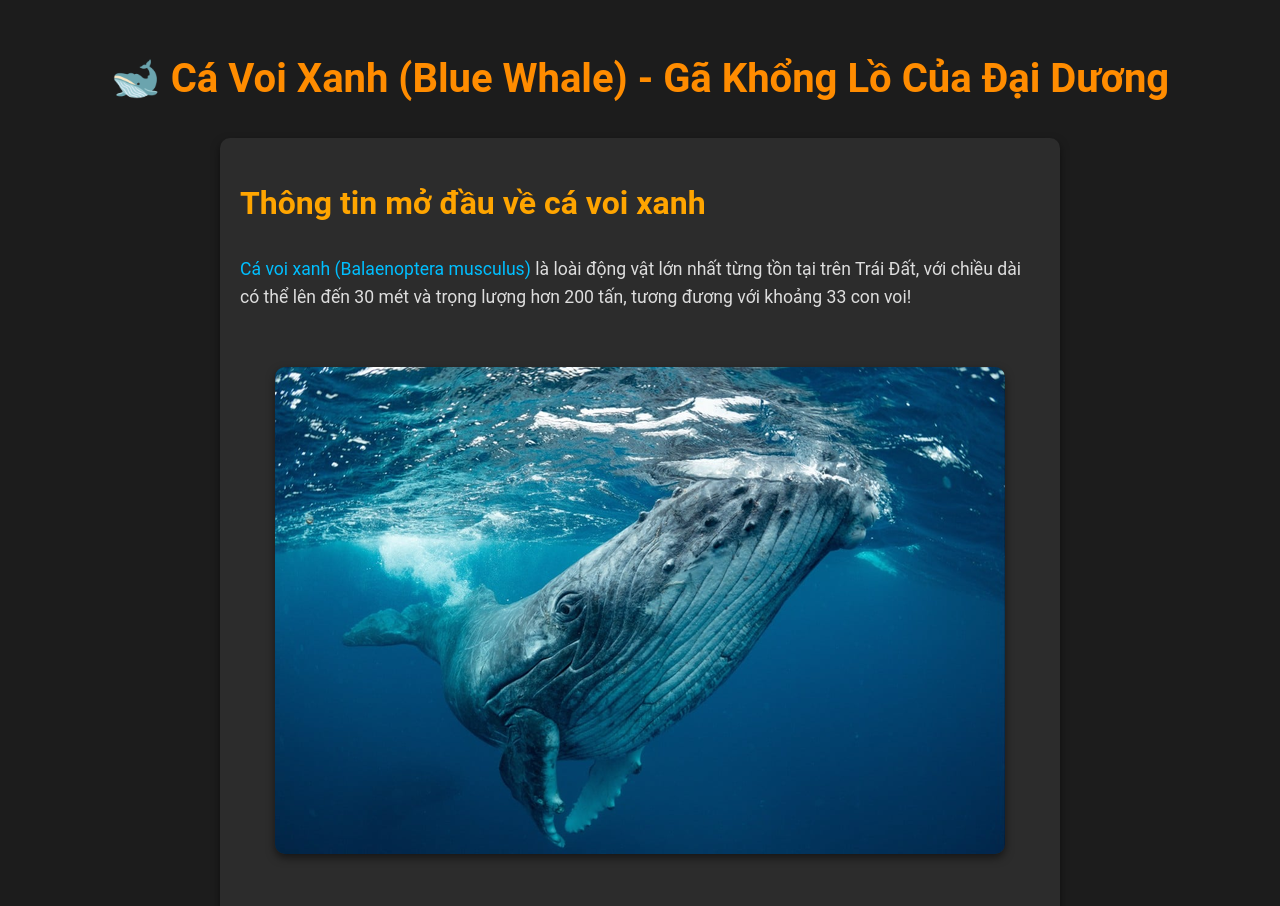
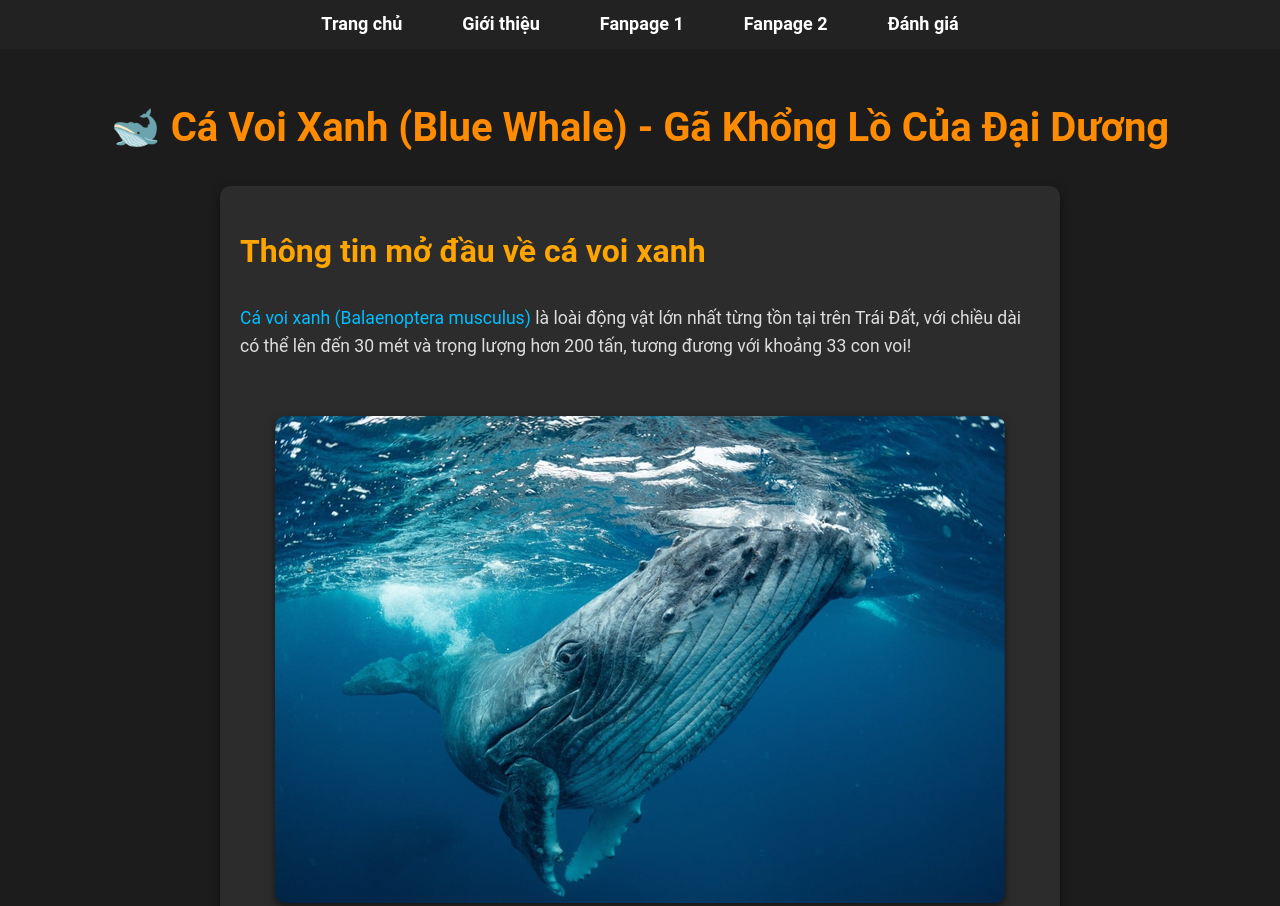
Before and after one commit to thanh8807/webthanhtulam, a plain HTML site: page index1.html in a window 1280 px wide. Shown: the top 906 px of the page. Drawn offline with Linux system fonts and the light colour scheme.

Commit message:
update nội dung web

```diff
--- a/index1.html
+++ b/index1.html
@@ -11,6 +11,15 @@
 </head>
 <!-- bụng -->
 <body>
+    <nav class="menu">
+        <ul>
+            <li><a href="index.html">Trang chủ</a></li>
+            <li><a href="https://vi.wikipedia.org/wiki/C%C3%A1_voi_xanh">Giới thiệu</a></li>
+            <li><a href="https://www.facebook.com/groups/413412763111710">Fanpage 1</a></li>
+            <li><a href="https://www.facebook.com/groups/387553382525320">Fanpage 2</a></li>
+            <li><a href="https://docs.google.com/forms/d/e/1FAIpQLSfoSHSuTuEcIpIpCsnHHKlExZ7gkfjBO6jTzNSjBoPo3Sp8IA/viewform?usp=sharing">Đánh giá</a></li>
+        </ul>
+    </nav>
     <h1>🐋 Cá Voi Xanh (Blue Whale) - Gã Khổng Lồ Của Đại Dương</h1>
     <div>
         <h2>Thông tin mở đầu về cá voi xanh</h2>
--- a/responsive.css
+++ b/responsive.css
@@ -81,3 +81,44 @@ body {
         height: 250px;
     }
 }
+.menu {
+    background-color: #222;
+    text-align: center;
+    padding: 10px 0;
+}
+
+.menu ul {
+    list-style: none;
+    padding: 0;
+    margin: 0;
+    display: flex;
+    justify-content: center;
+}
+
+.menu ul li {
+    margin: 0 15px;
+}
+
+.menu ul li a {
+    color: white;
+    text-decoration: none;
+    font-size: 18px;
+    font-weight: bold;
+    padding: 8px 15px;
+    border-radius: 5px;
+    transition: background 0.3s;
+}
+
+.menu ul li a:hover {
+    background-color: orange;
+}
+
+@media (max-width: 600px) {
+    .menu ul {
+        flex-direction: column;
+    }
+
+    .menu ul li {
+        margin: 10px 0;
+    }
+}
```
Also changed, not shown: index.html (+1 -0 lines), index2.html (+9 -0 lines), index3.html (+9 -0 lines), index4.html (+9 -0 lines), index5.html (+9 -0 lines), index6.html (+9 -0 lines).
